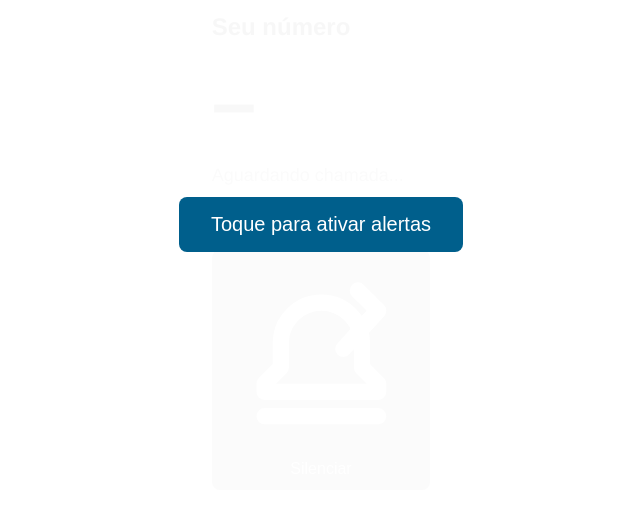
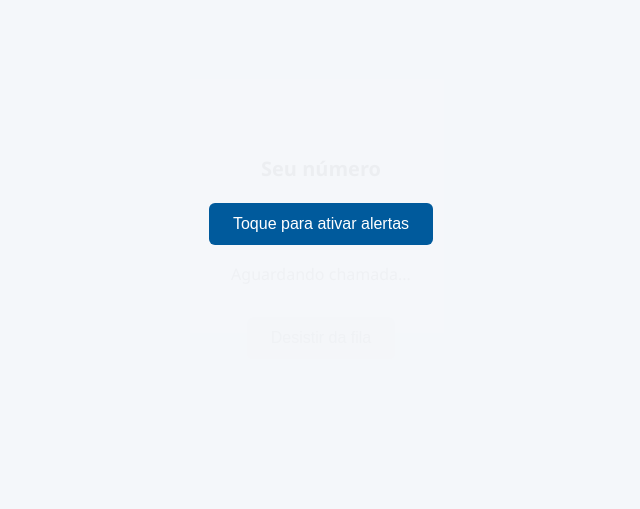
Before and after one commit to SanAppsMano/SanNext, a website: page public/client/index.html in a window 1280 px wide. Shown: the part 176-685 px from the top of the page, without its empty margins (319-959 px from the left). Drawn offline with Linux system fonts and the light colour scheme.

Commit message:
Update client.css

```diff
--- a/public/client/css/client.css
+++ b/public/client/css/client.css
@@ -1,131 +1,168 @@
-/* public/client/css/client.css */
-
-/* Variáveis de tema */
-:root {
-  --primary: #005f8c;
-  --accent:  #f5a623;
-  --bg:      #ffffff;
-  --text:    #333333;
-  --muted:   #777777;
-  --danger:  #d0021b;
-  --radius:  8px;
-  --font:    'Helvetica Neue', Arial, sans-serif;
+/* ===== RESET ===== */
+* {
+  margin: 0;
+  padding: 0;
+  box-sizing: border-box;
 }
 
-/* Blink animation */
-@keyframes blink {
-  0%, 50%, 100% { opacity: 1; }
-  25%, 75%     { opacity: 0; }
-}
-.blink {
-  animation: blink 1s linear infinite;
+body, html {
+  height: 100%;
+  font-family: 'Segoe UI', Roboto, sans-serif;
+  background: #f5f7fa;
+  color: #333;
 }
 
-* {
-  box-sizing: border-box;
-  margin: 0;
-  padding: 0;
+/* ===== APP LAYOUT ===== */
+.client-app {
+  display: flex;
+  flex-direction: column;
+  height: 100%;
 }
 
-body {
-  font-family: var(--font);
-  background: var(--bg);
-  height: 100vh;
+/* ===== HEADER ===== */
+.client-header {
   display: flex;
+  justify-content: space-between;
   align-items: center;
-  justify-content: center;
   padding: 1rem;
+  background: #fff;
+  box-shadow: 0 1px 4px rgba(0,0,0,0.1);
 }
 
-.container {
-  width: 100%;
-  max-width: 360px;
-  text-align: center;
+.client-header .logo {
+  font-size: 1.5rem;
+  font-weight: 600;
+  color: #005a9c;
 }
 
-h1 {
-  color: var(--primary);
-  font-size: 1.75rem;
+.company-name {
+  font-size: 1rem;
+  color: #666;
+  font-style: italic;
+}
+
+/* ===== MAIN ===== */
+.client-main {
+  flex: 1;
+  display: flex;
+  flex-direction: column;
+  justify-content: center;
+  align-items: center;
+  text-align: center;
+  padding: 2rem;
+}
+
+.ticket-display {
+  margin-bottom: 2rem;
+}
+
+.ticket-label {
+  font-size: 1.25rem;
+  color: #555;
   margin-bottom: 0.5rem;
 }
 
 .ticket {
-  font-size: 5rem;
+  font-size: 3rem;
   font-weight: bold;
-  color: var(--text);
-  margin: 1rem 0;
+  color: #005a9c;
 }
 
 .status {
-  font-size: 1.125rem;
-  color: var(--muted);
-  margin-bottom: 1rem;
-  min-height: 1.5em;
+  margin-top: 0.5rem;
+  font-size: 1rem;
+  color: #888;
 }
 
-button {
-  width: 100%;
-  font-size: 1rem;
-  padding: 0.75rem;
-  border: none;
-  border-radius: var(--radius);
-  cursor: pointer;
-  transition: background 0.2s;
+/* ===== AÇÕES ===== */
+.client-actions {
+  display: flex;
+  gap: 1rem;
 }
 
-.btn-cancel {
-  background: var(--danger);
-  color: #fff;
-  margin-bottom: 0.5rem;
+.btn {
+  padding: 0.75rem 1.5rem;
+  border: none;
+  border-radius: 0.375rem;
+  font-size: 1rem;
+  cursor: pointer;
+  transition: background 0.2s ease;
 }
-.btn-cancel:disabled {
-  background: #bbb;
+
+.action-btn {
+  background: #e0e0e0;
+  color: #333;
+}
+
+.action-btn:disabled {
+  opacity: 0.5;
   cursor: not-allowed;
 }
 
-.btn-silence {
-  background: var(--muted);
-  color: #fff;
-  margin-bottom: 1rem;
-}
-.btn-silence:disabled {
-  background: #bbb;
-  cursor: not-allowed;
+.action-btn:not(:disabled):hover {
+  background: #d5d5d5;
 }
 
-/* Overlay de desbloqueio */
-#overlay {
-  position: fixed;
-  inset: 0;
-  background: rgba(255,255,255,0.97);
+/* ===== ÍCONES ===== */
+.icon {
+  width: 1.25rem;
+  height: 1.25rem;
+  display: inline-block;
+  vertical-align: middle;
+  margin-right: 0.5rem;
+  stroke: currentColor;
+  transition: stroke 0.2s ease;
+}
+
+/* ===== SILENCE BUTTON ===== */
+.btn-silence {
   display: flex;
   align-items: center;
   justify-content: center;
-  padding: 1rem;
-  z-index: 10;
-}
-#btn-start {
-  width: auto;
-  padding: 1rem 2rem;
-  font-size: 1.25rem;
-  background: var(--primary);
-  color: #fff;
-  border-radius: var(--radius);
 }
 
-/* Client header (empresa) */
-.client-header {
-  text-align: center;
-  margin-bottom: 1rem;
+.btn-silence:hover .icon,
+.btn-silence:focus .icon {
+  color: #005a9c;
 }
-.logo {
-  font-size: 1.5rem;
-  font-weight: bold;
-  color: var(--primary);
+
+.btn-silence:hover,
+.btn-silence:focus {
+  background: #d5d5d5;
 }
-.company-name {
-  font-size: 1.25rem;
-  color: var(--primary);
-  margin: 0.25rem 0 1rem;
-  font-weight: 500;
+
+.btn-silence.active {
+  background: #005a9c;
+  color: #fff;
 }
+
+.btn-silence.active .icon {
+  color: #fff;
+}
+
+/* ===== OVERLAY ===== */
+.overlay {
+  position: fixed;
+  top: 0;
+  left: 0;
+  width: 100%;
+  height: 100%;
+  background: rgba(245,247,250,0.95);
+  display: flex;
+  justify-content: center;
+  align-items: center;
+}
+
+.start-btn {
+  background: #005a9c;
+  color: #fff;
+}
+
+.start-btn:hover {
+  background: #004080;
+}
+
+/* ===== HELPERS ===== */
+.hidden {
+  display: none;
+}
```
